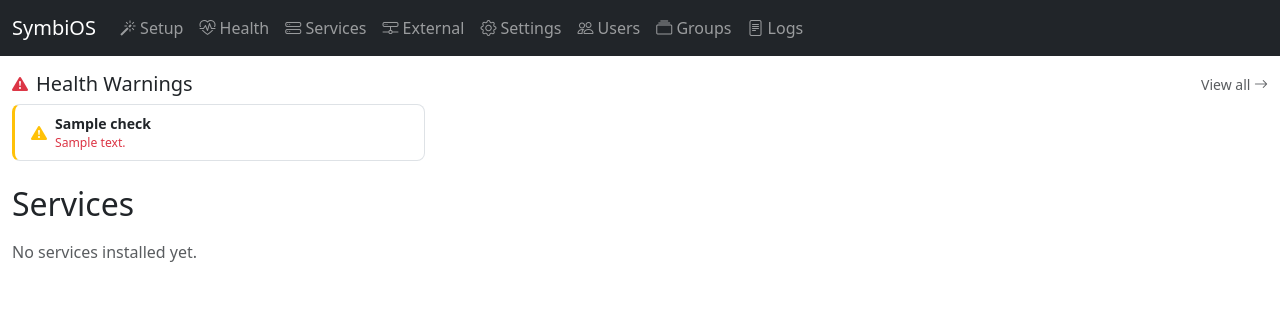
After one commit to egabosh/SymbiOS, a Django app: template webui/main/templates/main/home.html in a window 1280 px wide. The commit adds this page. Shown: the top 319 px of the page. Run offline with Django 4.2, Linux system fonts and the light colour scheme; the template is opened without the code that fills it: most values are stand-ins (such as "Sample title", 1, 10 or a date in 2020); some libraries are stand-ins or nearby versions.

Commit message:
webui: add redesigned homepage with health status and service URLs

```diff
--- a/services/home-assistant.yml
+++ b/services/home-assistant.yml
@@ -449,7 +449,7 @@
       ansible.builtin.shell: docker compose up -d
       args:
         chdir: /symbios/services/home-assistant
-        creates: /symbios/services/home-assistant/config/home-assistant_v2.db
+      changed_when: false
 
     - name: Wait until home-assistant install is finished
       wait_for:
--- a/services/matrix.yml
+++ b/services/matrix.yml
@@ -200,6 +200,7 @@
         block: |
           [User]
           SystemAccount=true
+
         backup: no
 
     - name: Create matrix User
--- a/services/openwrt-vm.yml
+++ b/services/openwrt-vm.yml
@@ -64,6 +64,7 @@
 #     stop: virsh destroy openwrt; virsh undefine openwrt --nvram
 #     program_paths:
 #       - /symbios/services/openwrt-vm/
+#       - /symbios/runchecks.d/symbios-healthcheck-openwrt-vm.check
 #     ldap_groups:
 #       - openwrt-vm
 #     authelia_blocks:
--- a/services/sftp-share.yml
+++ b/services/sftp-share.yml
@@ -52,6 +52,9 @@
 ---
 - name: sftp-share
   hosts: all
+  vars:
+    service_name: sftp-share
+    service_domain: "{{ service_name }}.{{ base_domain }}"
   tasks:
 
   - name: Allow all access to tcp port 28
@@ -249,12 +252,15 @@
 
   - name: Deploy healthcheck
     include_tasks: tasks/runcheck-docker.yml
+    vars:
+      service_name: sftp-share
 
 
   - name: Ensure sftp-share is running
     ansible.builtin.shell: docker compose up -d
     args:
       chdir: /symbios/services/sftp-share
+    changed_when: false
 
   - name: Register playbook as installed
     include_tasks: tasks/state-register.yml
--- a/webui/main/static/css/custom.css
+++ b/webui/main/static/css/custom.css
@@ -273,6 +273,16 @@
   white-space: nowrap;
   margin-top: 0.1rem;
 }
+.svc-tile-url {
+  font-size: 0.72rem;
+  color: var(--bs-primary);
+  line-height: 1.3;
+  overflow: hidden;
+  text-overflow: ellipsis;
+  white-space: nowrap;
+  margin-top: 0.2rem;
+}
+.svc-tile-url i { font-size: 0.65rem; }
 .svc-tile-badges {
   display: flex;
   gap: 0.35rem;
--- /dev/null
+++ b/webui/main/templates/main/home.html
@@ -0,0 +1,104 @@
+{% extends "main/base.html" %}
+{% load markdown_extras %}
+{% block sidebar %}{% endblock %}
+{% block sidebar_col_class %}d-none{% endblock %}
+{% block content %}
+
+{% if setup_incomplete %}
+<div class="alert alert-warning d-flex align-items-center gap-3 mb-3">
+  <i class="bi bi-magic fs-4"></i>
+  <div class="flex-grow-1">
+    <strong>Your server is not fully set up yet.</strong>
+    <span class="small text-muted">{{ setup_pending }} step{{ setup_pending|pluralize }} remaining &mdash; reachable in a few minutes.</span>
+  </div>
+  <a href="/setup/" class="btn btn-warning btn-sm">
+    <i class="bi bi-arrow-right-circle"></i> Set up now
+  </a>
+</div>
+{% endif %}
+
+{# --- Health Status --- #}
+{% if failing_checks %}
+<div class="mb-4">
+  <div class="d-flex align-items-center gap-2 mb-2">
+    <i class="bi bi-exclamation-triangle-fill text-danger"></i>
+    <h5 class="mb-0">Health Warnings</h5>
+    <a href="/health/" class="ms-auto small text-muted text-decoration-none">View all <i class="bi bi-arrow-right"></i></a>
+  </div>
+  <div class="row g-2">
+    {% for check in failing_checks %}
+    <div class="col-sm-6 col-lg-4">
+      <div class="card svc-base-card" style="border-left: 3px solid {% if check.status == 'error' %}var(--bs-danger){% else %}var(--bs-warning){% endif %};">
+        <div class="card-body py-2 px-3">
+          <div class="d-flex align-items-center gap-2">
+            {% if check.status == 'error' %}
+              <i class="bi bi-x-circle-fill text-danger"></i>
+            {% else %}
+              <i class="bi bi-exclamation-triangle-fill text-warning"></i>
+            {% endif %}
+            <div class="flex-grow-1 min-width-0">
+              <div class="fw-semibold" style="font-size:0.88rem;">{{ check.title }}</div>
+              {% if check.message %}
+              <div class="text-danger" style="font-size:0.76rem;">{{ check.message }}</div>
+              {% endif %}
+            </div>
+          </div>
+        </div>
+      </div>
+    </div>
+    {% endfor %}
+  </div>
+</div>
+{% else %}
+<div class="mb-4">
+  <div class="d-flex align-items-center gap-2 py-2 px-3 svc-base-card" style="border-left: 3px solid var(--bs-success);">
+    <i class="bi bi-heart-pulse text-success"></i>
+    <span class="fw-semibold">System health OK</span>
+    <a href="/health/" class="ms-auto small text-muted text-decoration-none">Details <i class="bi bi-arrow-right"></i></a>
+  </div>
+</div>
+{% endif %}
+
+{# --- Installed Services --- #}
+<div class="d-flex align-items-center justify-content-between mb-3">
+  <h2 class="mb-0">Services</h2>
+  {% if available_services %}
+  <button class="btn btn-outline-primary btn-sm" type="button" data-bs-toggle="collapse"
+          data-bs-target="#add-service-tiles" aria-expanded="false" aria-controls="add-service-tiles">
+    <i class="bi bi-plus-lg"></i> Add Service
+  </button>
+  {% endif %}
+</div>
+
+{# --- Available services (collapsed by default) --- #}
+{% if available_services %}
+<div class="collapse mb-4" id="add-service-tiles">
+  <div class="svc-tiles-section">
+    <h6 class="svc-tiles-section-title text-muted mb-2">Available Services</h6>
+    <div class="row g-3">
+      {% regroup available_services by group as avail_groups %}
+      {% for g in avail_groups %}
+        {% for svc in g.list %}
+        {% include "main/svc_tile.html" with svc=svc grouper=g.grouper tile_class="svc-tile-available" show_badges=False healthcheck_status=healthcheck_status %}
+        {% endfor %}
+      {% endfor %}
+    </div>
+  </div>
+</div>
+{% endif %}
+
+{# --- Installed services tiles --- #}
+<div class="row g-3 mb-4">
+  {% regroup installed_services by group as installed_groups %}
+  {% for g in installed_groups %}
+    {% for svc in g.list %}
+      {% include "main/svc_tile.html" with svc=svc grouper=g.grouper tile_class="" show_badges=True healthcheck_status=healthcheck_status %}
+    {% endfor %}
+  {% empty %}
+    <div class="col-12">
+      <p class="text-muted">No services installed yet.</p>
+    </div>
+  {% endfor %}
+</div>
+
+{% endblock %}
--- a/webui/main/urls.py
+++ b/webui/main/urls.py
@@ -22,6 +22,7 @@ from . import views_users
 from . import views_logs
 from . import views_change_password
 from . import views_services
+from . import views_home
 from . import views_exec
 from . import views_port_forwarding
 from . import views_external
@@ -42,7 +43,7 @@ urlpatterns = [
     re_path(r'^services/(?P<playbook>.+\.yml)/access/$', views_services.services_access, name='services_access'),
     path('health/data/', views.health_data, name='health_data'),
     path('health/recheck/<str:check_name>/', views.health_recheck, name='health_recheck'),
-    path('', views.health, name='home'),
+    path('', views_home.home, name='home'),
     path('setup/', views.setup, name='setup'),
     path('settings/', views.settings, name='settings'),
     path('settings/dns/', views_settings.settings_dns, name='settings_dns'),
```
Also changed, not shown: services/kodidb.yml (+6 -6 lines), services/nextcloud.yml (+11 -3 lines), services/paperless.yml (+9 -11 lines), services/tasks/authelia-oidc.yml (+5 -2 lines), webui/main/templates/main/services.html (+3 -67 lines), webui/main/templates/main/svc_tile.html (added, +45 -0 lines), webui/main/templatetags/markdown_extras.py (+29 -0 lines), webui/main/views_home.py (added, +80 -0 lines), 1 other file.
